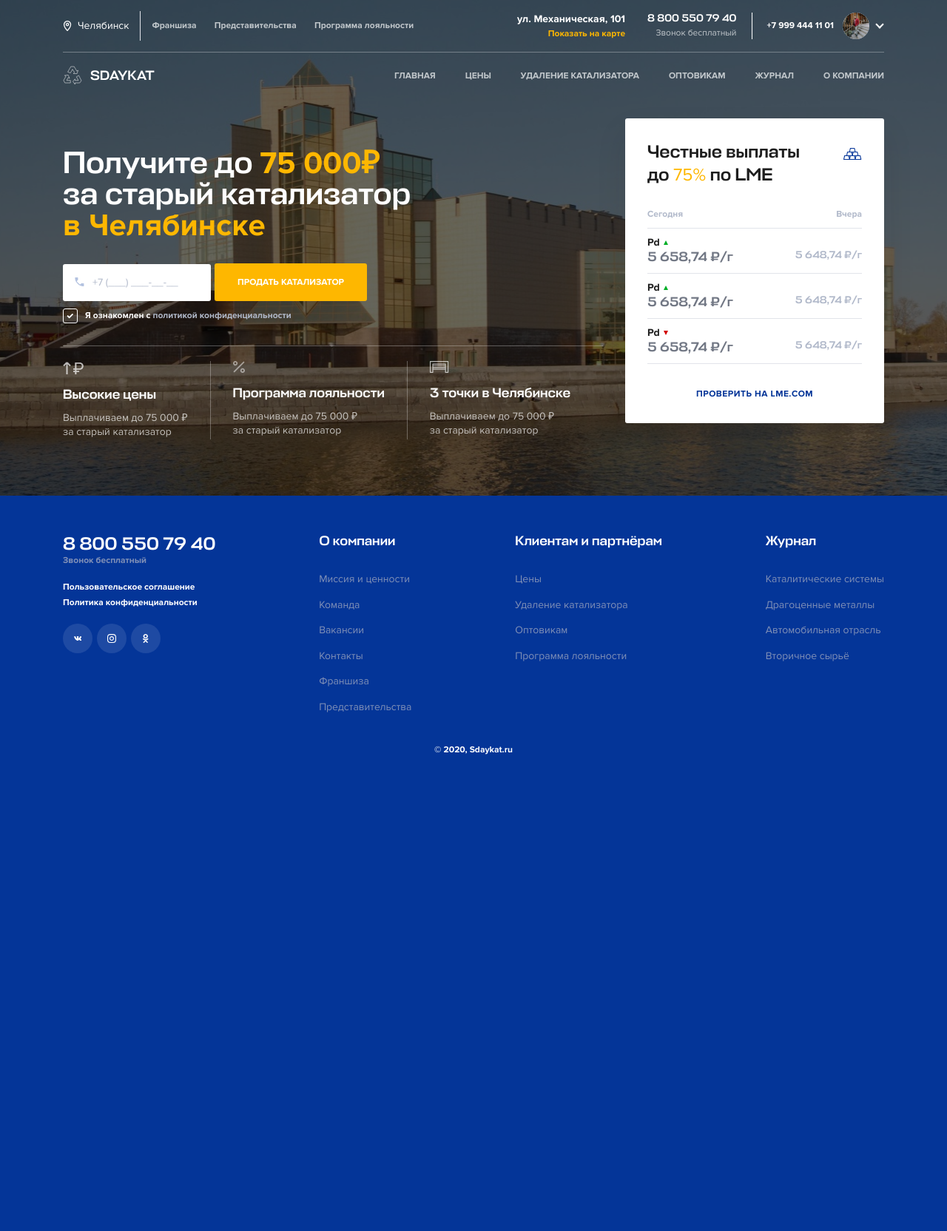
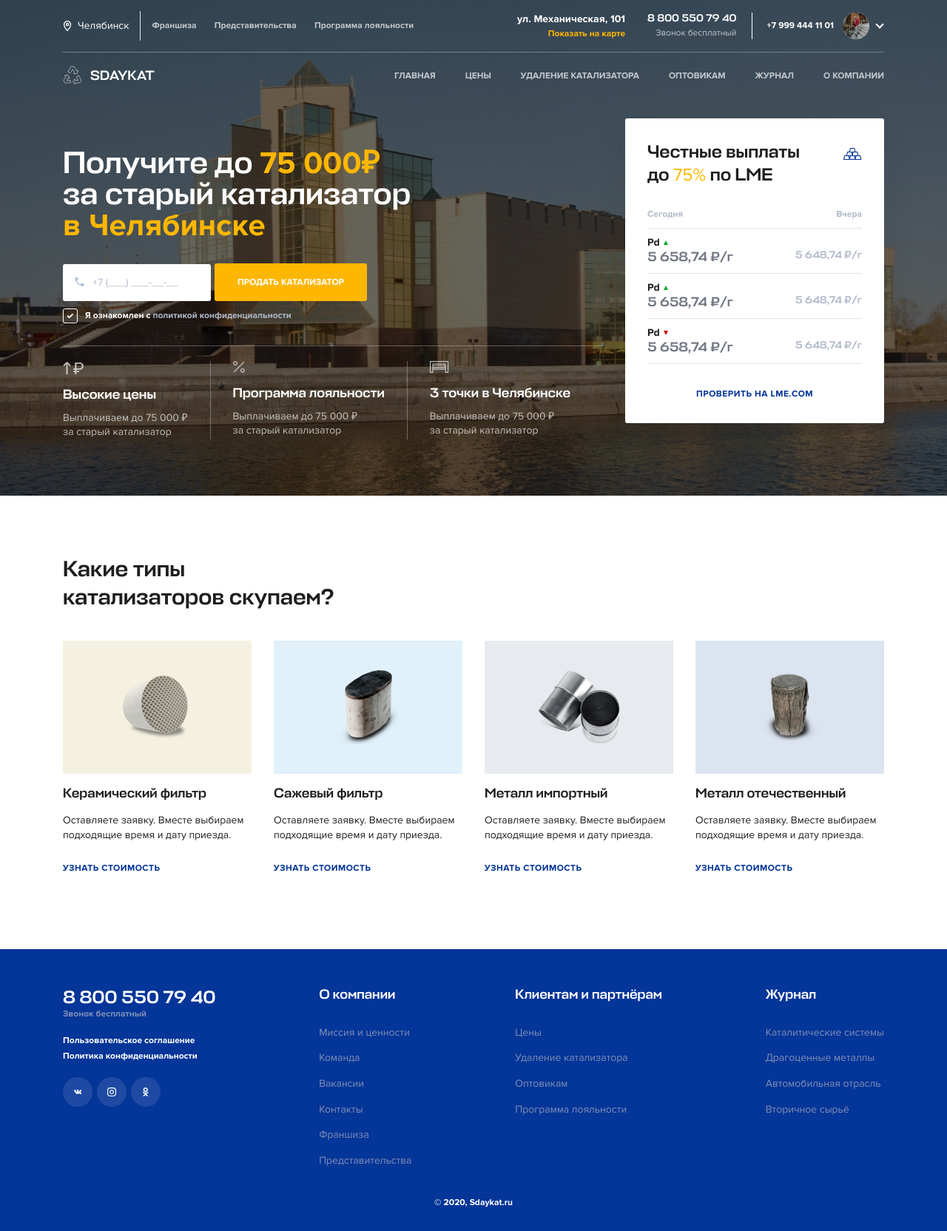
Before and after one commit to Deonar/sdaykat, a PHP site: page / in a window 1280 px wide. Shown: the whole page at 74% size. Before the commit the page ends 1020 px from the top, so only its background shows below. Run offline with PHP 8.4, Linux system fonts and the light colour scheme; style sheets or scripts are compiled from the project's sources; some libraries are stand-ins or nearby versions.

Commit message:
caramics block

```diff
--- a/assets/scss/_base.scss
+++ b/assets/scss/_base.scss
@@ -60,7 +60,7 @@ body {
 .mt-auto {
   margin-top: auto;
 }
-.mt-30{
+.mt-30 {
   margin-top: 30px;
 }
 
@@ -76,7 +76,7 @@ body {
 .mb-20 {
   margin-bottom: 20px;
 }
-.mb-10{
+.mb-10 {
   margin-bottom: 10px;
 }
 .mr-20 {
@@ -112,19 +112,29 @@ body {
   padding-top: 0px;
 }
 
-.opacity-3{
+.opacity-3 {
   opacity: 0.3;
 }
-.opacity-7{
+.opacity-7 {
   opacity: 0.7;
 }
-
+.section-wrapper {
+  padding: 80px 0;
+}
 .small-text {
   font-family: "ProximaNova";
   font-size: 12px;
   font-style: normal;
   font-weight: 700;
   line-height: 16px;
+}
+.title {
+  font-family: "Stapel";
+  font-size: 30px;
+  font-style: normal;
+  font-weight: 500;
+  line-height: 38px;
+  margin-bottom: 40px;
 }
 .primary-title {
   width: 100%;
@@ -216,7 +226,7 @@ body {
     background: $primary-btn;
   }
 }
-.separater-line{
+.separater-line {
   height: 0;
   border-bottom: 1px solid #fff;
 }
--- a/assets/scss/_header.scss
+++ b/assets/scss/_header.scss
@@ -1,5 +1,5 @@
 .header {
-  position: fixed;
+  position: absolute;
   top: 0;
   width: 100%;
   max-height: 130px;
--- a/assets/scss/pages/_all-page.scss
+++ b/assets/scss/pages/_all-page.scss
@@ -57,3 +57,47 @@
         }
     }
 }
+
+.catalysts {
+    display: flex;
+    flex-wrap: wrap;
+    margin-right: -15px;
+    margin-left: -15px;
+    &__item {
+        flex: 0 0 25%;
+        max-width: 25%;
+        width: 100%;
+        min-height: 1px;
+        padding-right: 15px;
+        padding-left: 15px;
+        margin-bottom: 20px;
+        &:nth-child(4n+1) .catalysts__img{
+            background-color: #F5F1E1;
+        }
+        &:nth-child(4n+2) .catalysts__img{
+            background-color: #E1F1FA;
+        }
+        &:nth-child(4n+3) .catalysts__img{
+            background-color: #E7EAEE;
+        }
+        &:nth-child(4n+4) .catalysts__img{
+            background-color: #DCE4F0;
+        }
+    }
+    &__img {
+        height: 180px;
+        margin-bottom: 15px;
+        display: flex;
+        justify-content: center;
+        align-items: center;
+    }
+    &__title {
+        margin-bottom: 15px;
+    }
+    &__text {
+        margin-bottom: 25px;
+    }
+    &__link {
+    }
+
+}
--- a/index.html
+++ b/index.html
@@ -278,6 +278,76 @@
       </div>
     </main>
 
+    <section class="section-wrapper">
+      <div class="container">
+        <h2 class="h2 title">
+          Какие типы<br> катализаторов скупаем?
+        </h2>
+        <div class="catalysts">
+          <div class="catalysts__item">
+            <div class="catalysts__img">
+              <img src="assets/img/catalysts/ceramics.png" alt="">
+            </div>
+            <h4 class="catalysts__title">
+              Керамический фильтр
+            </h4>
+            <p class="catalysts__text">
+              Оставляете заявку. Вместе выбираем подходящие время
+и дату приезда.
+            </p>
+            <a href="#" class="catalysts__link link">
+              Узнать стоимость
+            </a>
+          </div>
+          <div class="catalysts__item">
+            <div class="catalysts__img">
+              <img src="assets/img/catalysts/filter.png" alt="">
+            </div>
+            <h4 class="catalysts__title">
+              Сажевый фильтр
+            </h4>
+            <p class="catalysts__text">
+              Оставляете заявку. Вместе выбираем подходящие время
+и дату приезда.
+            </p>
+            <a href="#" class="catalysts__link link">
+              Узнать стоимость
+            </a>
+          </div>
+          <div class="catalysts__item">
+            <div class="catalysts__img">
+              <img src="assets/img/catalysts/import.png" alt="">
+            </div>
+            <h4 class="catalysts__title">
+              Металл импортный
+            </h4>
+            <p class="catalysts__text">
+              Оставляете заявку. Вместе выбираем подходящие время
+и дату приезда.
+            </p>
+            <a href="#" class="catalysts__link link">
+              Узнать стоимость
+            </a>
+          </div>
+          <div class="catalysts__item">
+            <div class="catalysts__img">
+              <img src="assets/img/catalysts/native.png" alt="">
+            </div>
+            <h4 class="catalysts__title">
+              Металл отечественный
+            </h4>
+            <p class="catalysts__text">
+              Оставляете заявку. Вместе выбираем подходящие время
+и дату приезда.
+            </p>
+            <a href="#" class="catalysts__link link">
+              Узнать стоимость
+            </a>
+          </div>
+        </div>
+      </div>
+    </section>
+
     <footer class="footer">
       <div class="container">
         <div class="footer-body">
```
Also changed, not shown: assets/img/catalysts/ceramics.png (added), assets/img/catalysts/filter.png (added), assets/img/catalysts/import.png (added), assets/img/catalysts/native.png (added).
